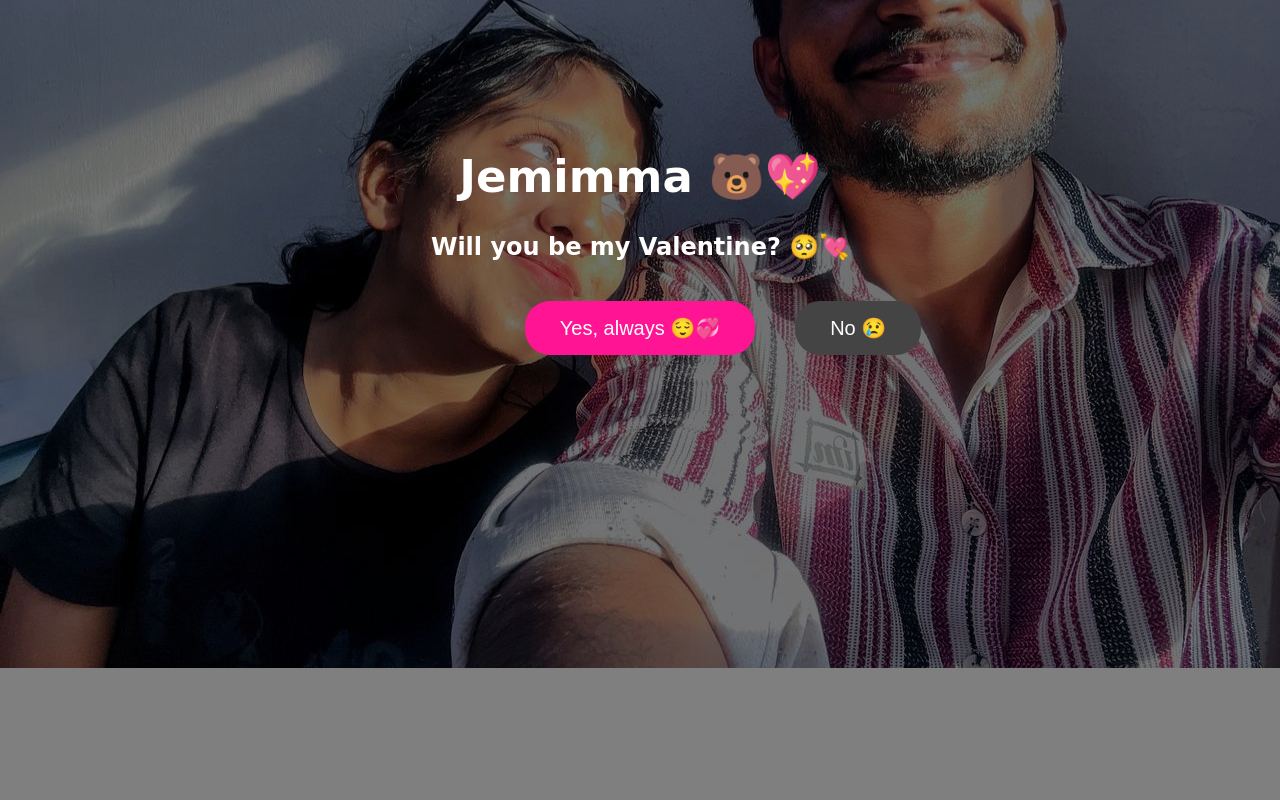
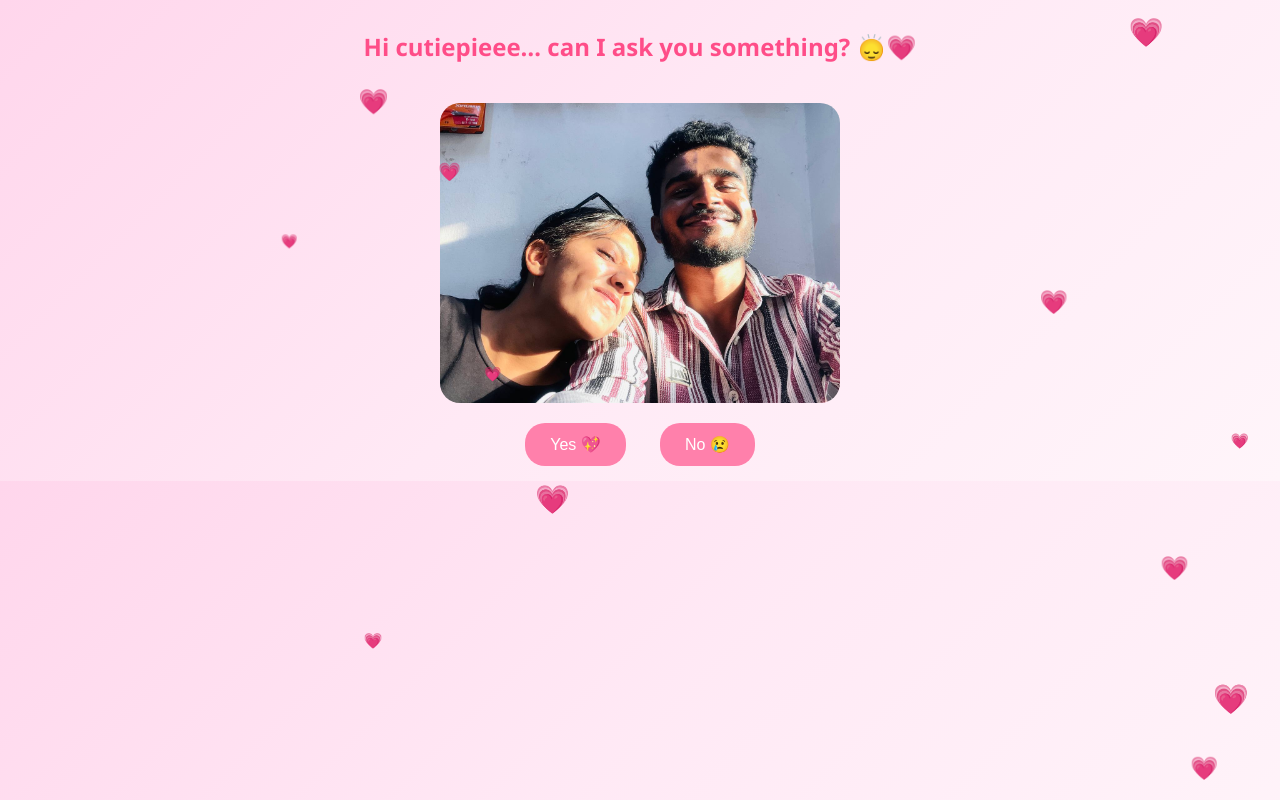
Before and after one commit to aaadhihere-code/valentine-site, a Flask app: page / in a window 1280 px wide. Run offline with Flask 3, Linux system fonts and the light colour scheme; some libraries are stand-ins or nearby versions.

Commit message:
index.html

```diff
--- a/templates/index.html
+++ b/templates/index.html
@@ -1,129 +1,209 @@
 <!DOCTYPE html>
 <html>
 <head>
-    <title>Jemimma 💖</title>
+<meta charset="UTF-8">
+<title>For My Cutie 💖</title>
+
+<script src="https://cdn.jsdelivr.net/npm/canvas-confetti@1.6.0/dist/confetti.browser.min.js"></script>
 
 <style>
 body {
-            margin: 0;
-            text-align: center;
-            font-family: 'Comic Sans MS', cursive;
-            overflow: hidden;
-            color: white;
-            background: url("/static/photo.jpg") no-repeat center center/cover;
+    margin:0;
+    font-family: 'Segoe UI', sans-serif;
+    text-align:center;
+    background: linear-gradient(135deg,#ffd6ec,#ffe9f5,#fff5fa);
+    overflow-x:hidden;
 }
 
-        .overlay {
-            background: rgba(0,0,0,0.5);
-            height: 100vh;
-            width: 100%;
-            position: absolute;
-            top: 0;
-        }
-
-        .content {
-            position: relative;
-            z-index: 2;
-            padding-top: 120px;
-        }
-
-        h1 {
-            font-size: 45px;
+h2 {
+    margin-top:30px;
+    color:#ff4d88;
 }
 
 button {
-            padding: 15px 35px;
-            font-size: 20px;
-            border: none;
-            border-radius: 25px;
-            cursor: pointer;
-            margin: 20px;
+    padding:12px 25px;
+    margin:15px;
+    font-size:16px;
+    border:none;
+    border-radius:20px;
+    background:#ff80ab;
+    color:white;
+    cursor:pointer;
+    transition:0.3s;
 }
 
-        #yesBtn {
-            background-color: #ff1493;
-            color: white;
+button:hover {
+    transform:scale(1.1);
 }
 
-        #noBtn {
-            background-color: #444;
-            color: white;
-            position: absolute;
+.gallery {
+    display:grid;
+    grid-template-columns: repeat(auto-fit,minmax(150px,1fr));
+    gap:10px;
+    padding:20px;
 }
 
-        #loveMessage {
-            display: none;
-            font-size: 28px;
-            margin-top: 30px;
-            animation: pop 1s ease;
+.gallery img {
+    width:100%;
+    height:180px;
+    object-fit:cover;
+    border-radius:15px;
 }
 
-        @keyframes pop {
-            0% {transform: scale(0);}
-            100% {transform: scale(1);}
+#finalMessage {
+    display:none;
+    padding:30px;
+    font-size:18px;
+    color:#d63384;
+    animation: fadeIn 2s ease-in-out;
 }
 
-        canvas {
-            position: fixed;
-            pointer-events: none;
+@keyframes fadeIn {
+    from {opacity:0;}
+    to {opacity:1;}
+}
+
+/* Floating hearts */
+.heart {
+    position:fixed;
+    bottom:-10px;
+    color:#ff80ab;
+    animation: float 6s linear infinite;
+    font-size:20px;
+}
+
+@keyframes float {
+    0% {transform:translateY(0);}
+    100% {transform:translateY(-100vh);}
 }
 </style>
 </head>
 
 <body>
 
-<div class="overlay"></div>
+<h2 id="question">Hi cutiepieee… can I ask you something? 🙂‍↕️💗</h2>
 
-<div class="content">
-    <h1>Jemimma 🐻💖</h1>
-    <h2>Will you be my Valentine? 🥺💘</h2>
+<div id="collage" class="gallery">
+    <img src="/static/pic1.jpg">
+    <img src="/static/pic2.jpg">
+    <img src="/static/pic3.jpg">
+    <img src="/static/pic4.jpg">
+    <img src="/static/pic5.jpg">
+    <img src="/static/pic6.jpg">
+    <img src="/static/pic7.jpg">
+    <img src="/static/pic8.jpg">
+    <img src="/static/pic9.jpg">
+    <img src="/static/pic10.jpg">
+    <img src="/static/pic11.jpg">
+    <img src="/static/pic12.jpg">
+    <img src="/static/pic13.jpg">
+    <img src="/static/pic14.jpg">
+    <img src="/static/pic15.jpg">
+    <img src="/static/pic16.jpg">
+    <img src="/static/pic17.jpg">
+</div>
+<div id="slideshow" style="display:none;">
+    <img id="slideImage" src="/static/pic1.jpg"
+    style="width:80%; max-width:400px; border-radius:20px; margin-top:20px;">
+</div>
 
-    <button id="yesBtn" onclick="sayYes()">Yes, always 😌💞</button>
-    <button id="noBtn" onmouseover="runAway()">No 😢</button>
+<button id="yesBtn" onclick="nextQuestion()">Yes 💖</button>
+<button id="noBtn" onmouseover="moveButton()">No 😢</button>
 
-    <div id="loveMessage">
-        You just made my world brighter than this sunlight 🌞💖 <br><br>
-        I don't just want a Valentine… <br>
-        I want you. Always. 🥹❤️
-    </div>
+<div id="finalMessage">
+Jemimma… <br><br>
+I tease you. I act strong. I pretend I don’t feel too much.
+But truth is… you matter to me more than I show.
+
+You didn’t just become someone I like.
+You became someone I feel safe with.
+
+I don’t want only the cute moments.
+I want the annoying ones.
+The silent ones.
+The hard days too.
+
+Thank you for existing in my life.
+I will choose you. Not just today.
+But every single day I get the chance to.
+
+Happy Valentine’s Day, my heart. 💖
 </div>
 
 <audio id="bgMusic" loop>
 <source src="/static/iris.mp3" type="audio/mpeg">
 </audio>
 
-<canvas id="confetti"></canvas>
+<script>
+let step = 0;
 
-<script src="https://cdn.jsdelivr.net/npm/canvas-confetti@1.6.0/dist/confetti.browser.min.js"></script>
+const questions = [
+"Hi cutiepieee… can I ask you something? 🙂‍↕️💗",
+"Can we annoy each other forever and still never get tired? 😌💞",
+"Are you aware that you're illegally cute and distracting my life? 🚨🥹",
+"Do you know how peaceful I feel when you text me? 🌸",
+"If I overthink at 2am… will you still stay? 🥺",
+"Can I be your safe place the way you became mine? 💖",
+"If we fight someday… promise we’ll choose us over ego? 🤍",
+"Do you even realize how much your existence changed me? 🌍",
+"Can I keep choosing you every single day? 💍",
+"Will you be my Valentine? 💘"
+];
 
-<script>
-    let musicStarted = false;
-
-    function sayYes() {
-        document.getElementById("loveMessage").style.display = "block";
-
-        // Start music
-        if (!musicStarted) {
+function nextQuestion(){
+    if(step < questions.length-1){
+        step++;
+        document.getElementById("question").innerHTML = questions[step];
+    } else {
+        document.getElementById("finalMessage").style.display="block";
         document.getElementById("bgMusic").play();
-            musicStarted = true;
+        heartExplosion();
+    }
 }
 
-        // CONFETTI EXPLOSION 🎉
+function moveButton(){
+    const btn = document.getElementById("noBtn");
+    btn.style.position="absolute";
+    btn.style.left=Math.random()*80+"%";
+    btn.style.top=Math.random()*80+"%";
+}
+
+function heartExplosion(){
     confetti({
-            particleCount: 300,
-            spread: 200,
-            origin: { y: 0.6 }
+        particleCount:300,
+        spread:200,
+        origin:{y:0.6}
     });
 }
 
-    function runAway() {
-        let button = document.getElementById("noBtn");
-        let x = Math.random() * (window.innerWidth - 100);
-        let y = Math.random() * (window.innerHeight - 50);
-        button.style.left = x + "px";
-        button.style.top = y + "px";
-        alert("Nice try Jemimma 😌💖 Only YES works here.");
+function createHearts(){
+    const heart = document.createElement("div");
+    heart.classList.add("heart");
+    heart.innerHTML="💗";
+    heart.style.left=Math.random()*100+"vw";
+    heart.style.fontSize=Math.random()*20+10+"px";
+    document.body.appendChild(heart);
+    setTimeout(()=>{heart.remove();},6000);
 }
+setInterval(createHearts,500);
+let currentSlide = 1;
+
+function startSlideshow() {
+    document.getElementById("collage").style.display = "none";
+    document.getElementById("slideshow").style.display = "block";
+
+    setInterval(() => {
+        currentSlide++;
+        if (currentSlide > 17) {
+            currentSlide = 1;
+        }
+        document.getElementById("slideImage").src = "/static/pic" + currentSlide + ".jpg";
+    }, 3000);
+}
+
+// Start slideshow after 5 seconds
+setTimeout(startSlideshow, 5000);
+
 </script>
 
 </body>
```
Lines whose indentation alone changed are shown as unchanged.
